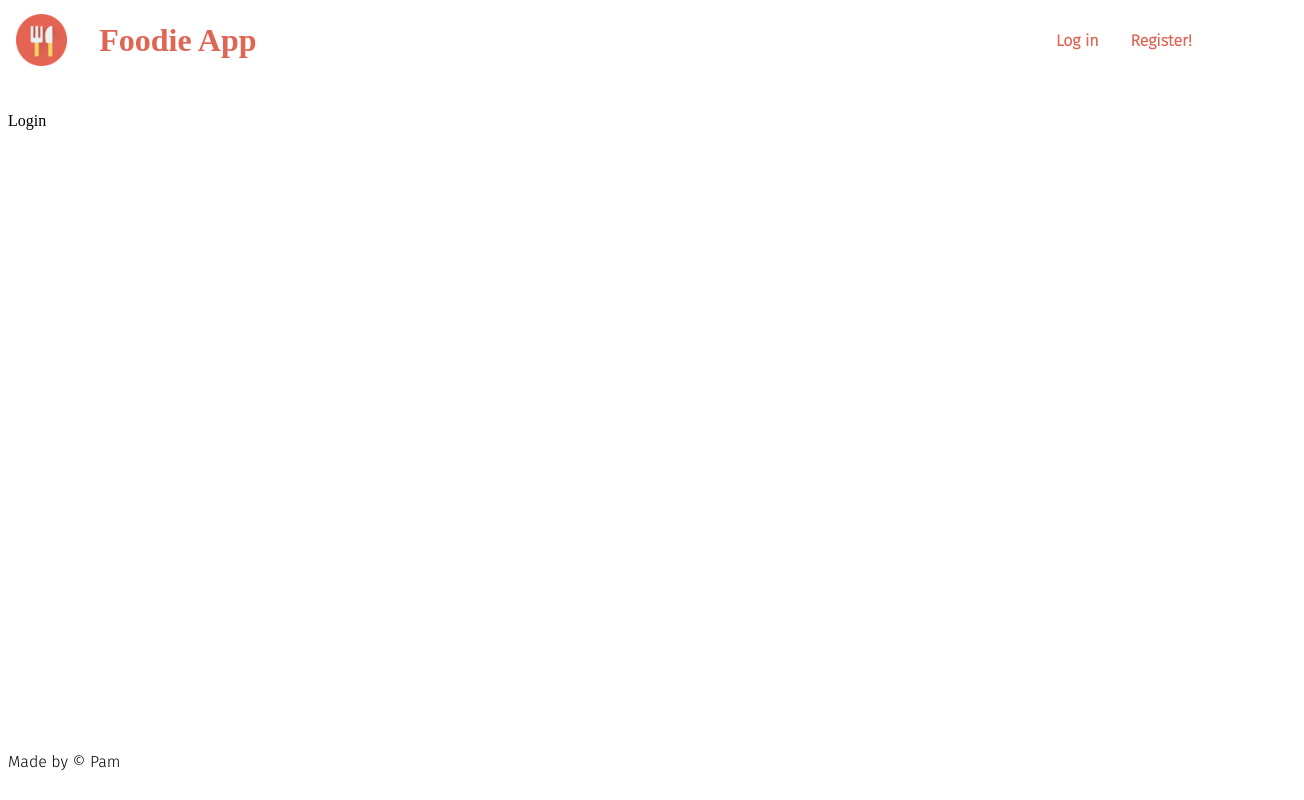
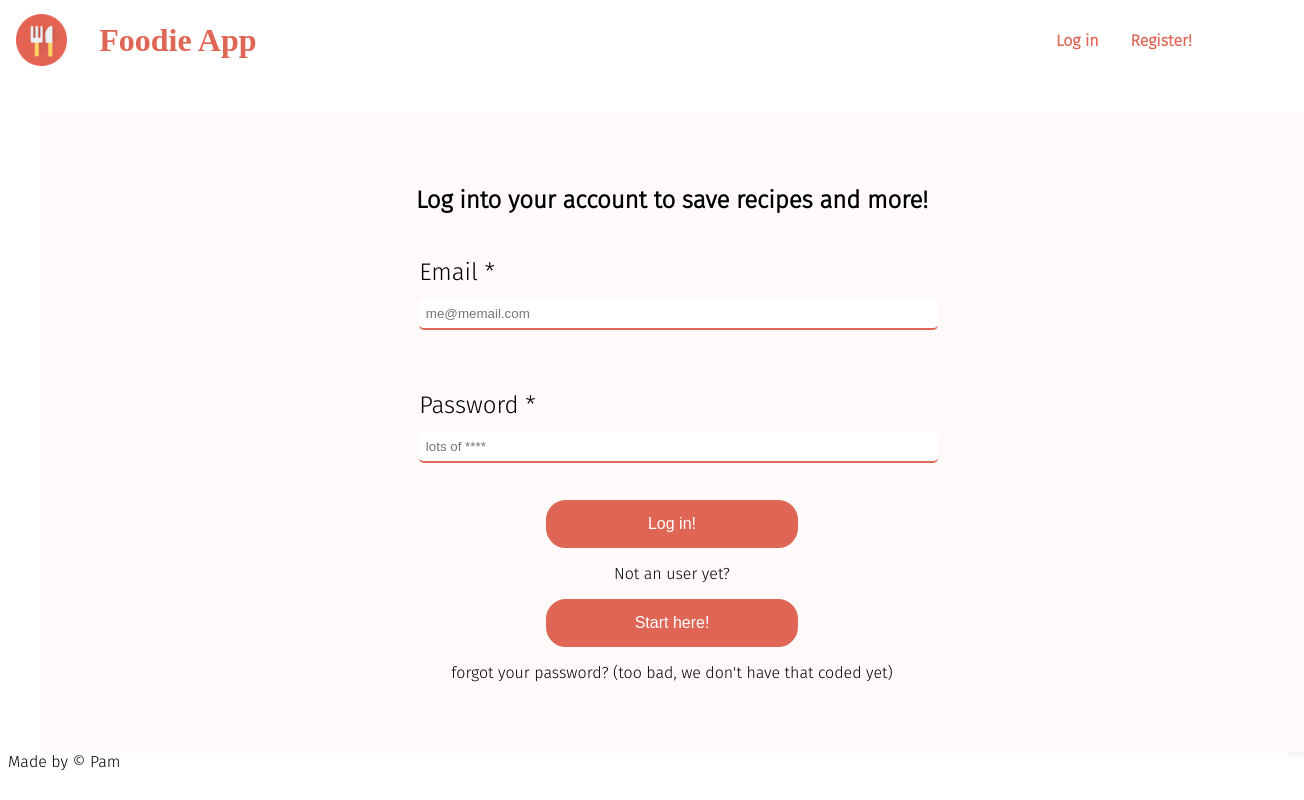
Before and after one commit to alhanampi/foodie-app, a Next.js app: page /login in a window 1280 px wide. Shown: the whole page, 1304 px wide, since content can reach past the window. Built offline with nearby package versions, Linux system fonts and the light colour scheme; a web font is replaced by a local one.

Commit message:
adding stuff

```diff
--- a/src/pages/login/index.tsx
+++ b/src/pages/login/index.tsx
@@ -1,8 +1,35 @@
-import React from 'react'
+import Link from "next/link"
+import { Main, FormBox, Button } from "../styles"
 
 const Login = () => {
   return (
-    <div>Login</div>
+    <Main>
+      <h2>Log into your account to save recipes and more!</h2>
+
+      <FormBox>
+        <label>
+          Email  *
+          <input placeholder="me@memail.com" type="text" required/>
+        </label>
+
+        <label htmlFor="">
+          Password *
+          <input placeholder="lots of ****" type="password" required/>
+        </label>
+
+        <Button>Log in!</Button>
+
+      </FormBox>
+        <p>Not an user yet?</p>
+        <Button>
+          <Link href={'/register'}>
+          Start here!
+          </Link>
+
+          </Button>
+
+        <p>forgot your password? (too bad, we don't have that coded yet)</p>
+      </Main>
   )
 }
 
--- a/src/pages/styles.ts
+++ b/src/pages/styles.ts
@@ -1,12 +1,62 @@
 import styled from "styled-components";
 
 export const Main = styled.div`
-  margin: 0 10%;
+  margin: 5% 10%;
   box-sizing: border-box;
   font-family: "Fira Sans", sans-serif;
+  background-color: #fefafa;
+  height: 80vh;
+  justify-content: center;
+  box-shadow: 3px 4px 5px 0px rgba(240, 237, 237, 0.61);
+  margin: 2em;
+  display: flex;
+  flex-wrap: nowrap;
+  flex-direction: column;
+  align-items: center;
+  width: 100%;
 `;
 
 export const Title = styled.h1`
   font-family: "Edu NSW ACT Foundation", cursive;
   font-size: 3rem;
 `;
+
+export const FormBox = styled.form`
+  display: flex;
+  flex-wrap: nowrap;
+  flex-direction: column;
+  align-items: center;
+  width: 100%;
+
+  input {
+    border: 0;
+    border-bottom: 2px solid #df6555;
+    width: 100%;
+    padding: 0.5em;
+    border-radius: 5px;
+    margin-top: 1em;
+    margin: 1em 0;
+  }
+
+  label {
+    width: 40%;
+    margin: 1em;
+    font-size: 1.5em;
+  }
+`;
+
+export const Button = styled.button`
+    background-color: #df6555;
+    color: white;
+    border: 2px solid #df6555;
+    border-radius: 20px;
+    width: 20%;
+    height: 3em;
+    cursor: pointer;
+    font-size: 1em;
+
+    a {
+      text-decoration: none;
+      color: white;
+    }
+  `;
```
Also changed, not shown: src/pages/index.tsx (+20 -0 lines), src/pages/register/index.tsx (+32 -2 lines), src/services/foodServices.ts (+16 -6 lines).
